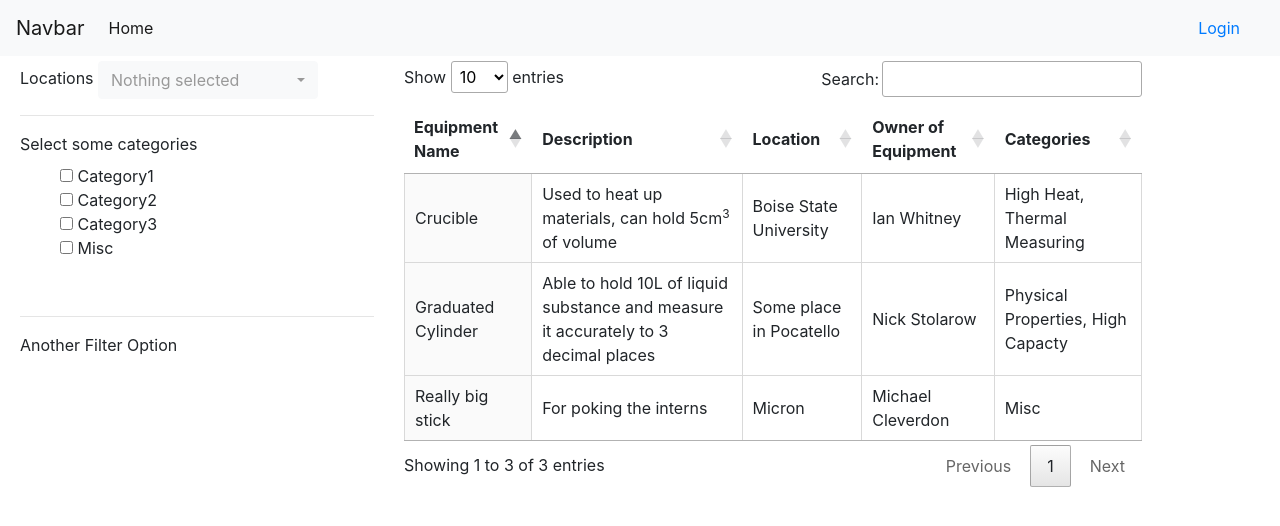
After one commit to cs481-ekh/f21-args-n-kwargs, a Django app: page /equipment/dataTable/ in a window 1280 px wide. The commit adds this page. Shown: the top 526 px of the page. Run offline with Django 3.2, Linux system fonts and the light colour scheme; some libraries are stand-ins or nearby versions.

Commit message:
michaelcleverdon Made the home page UI and added the login link to the home page. Added tons of libraries to be able to make everything work properly

```diff
--- a/WebSearchableEquipmentDatabase/WebSearchableEquipmentDatabase/settings.py
+++ b/WebSearchableEquipmentDatabase/WebSearchableEquipmentDatabase/settings.py
@@ -126,7 +126,9 @@ STATIC_URL = '/static/'
 MEDIA_URL = '/media/'
 MEDIA_ROOT = os.path.join(BASE_DIR, 'media')
 STATIC_ROOT = os.path.join(BASE_DIR, 'static')
-
+STATICFILES_DIRS = [
+    'equipment/static'
+]
 # Default primary key field type
 # https://docs.djangoproject.com/en/3.2/ref/settings/#default-auto-field
 
--- /dev/null
+++ b/WebSearchableEquipmentDatabase/equipment/static/dataTable/dataTable.css
@@ -0,0 +1,3 @@
+.filterList{
+    list-style: none;
+}
--- a/WebSearchableEquipmentDatabase/equipment/templates/equipment/base.html
+++ b/WebSearchableEquipmentDatabase/equipment/templates/equipment/base.html
@@ -3,7 +3,9 @@
 <head>
     <title>{% block title %} MS Equipment Database {% endblock %}</title>
     <meta charset="utf-8">
-    <link rel="stylesheet" href="https://maxcdn.bootstrapcdn.com/bootstrap/4.0.0/css/bootstrap.min.css" integrity="sha384-Gn5384xqQ1aoWXA+058RXPxPg6fy4IWvTNh0E263XmFcJlSAwiGgFAW/dAiS6JXm" crossorigin="anonymous">
+    <link rel="stylesheet" href="https://cdn.jsdelivr.net/npm/bootstrap@4.6.0/dist/css/bootstrap.min.css" integrity="sha384-B0vP5xmATw1+K9KRQjQERJvTumQW0nPEzvF6L/Z6nronJ3oUOFUFpCjEUQouq2+l" crossorigin="anonymous">
+    <script src="https://code.jquery.com/jquery-3.5.1.slim.min.js" integrity="sha384-DfXdz2htPH0lsSSs5nCTpuj/zy4C+OGpamoFVy38MVBnE+IbbVYUew+OrCXaRkfj" crossorigin="anonymous"></script>
+    <script src="https://cdn.jsdelivr.net/npm/bootstrap@4.6.0/dist/js/bootstrap.bundle.min.js" integrity="sha384-Piv4xVNRyMGpqkS2by6br4gNJ7DXjqk09RmUpJ8jgGtD7zP9yug3goQfGII0yAns" crossorigin="anonymous"></script>
     {% block cssLinks %}{% endblock %}
     {% block inlineCSS %}{% endblock %}
     {% block jsLinks %}{% endblock %}
@@ -16,11 +18,15 @@
             <span class="navbar-toggler-icon"></span>
           </button>
           <div class="collapse navbar-collapse" id="navbarNavAltMarkup">
-            <div class="navbar-nav">
-              <a class="nav-item nav-link active" href="#">Home <span class="sr-only">(current)</span></a>
-              <a class="nav-item nav-link" href="#">Features</a>
-              <a class="nav-item nav-link" href="#">Pricing</a>
-              <a class="nav-item nav-link disabled" href="#">Disabled</a>
+            <div class="navbar-nav mr-auto">
+                <a class="nav-item nav-link active" href="/equipment/dataTable">Home <span class="sr-only">(current)</span></a>
+            </div>
+            <div class="nav-item mr-sm-2">
+                {% if user.is_authenticated %}
+                    <a class="nav-item nav-link" style="text-align: right;" href="/logout">Logout</a>
+                {% else %}
+                    <a class="nav-item nav-link" style="text-align: right;" href="/login">Login</a>
+                {% endif %}
             </div>
           </div>
         </nav>
--- /dev/null
+++ b/WebSearchableEquipmentDatabase/equipment/templates/equipment/dataTable.html
@@ -0,0 +1,91 @@
+{% extends 'equipment/base.html' %}
+{% load static %}
+{% block cssLinks %}
+    <link rel="stylesheet" type="text/css" href="https://cdn.datatables.net/1.11.3/css/jquery.dataTables.css">
+    <link rel="stylesheet" href="https://cdn.jsdelivr.net/npm/bootstrap-select@1.13.14/dist/css/bootstrap-select.min.css">
+    <link rel="stylesheet" type="text/css" href="{% static "dataTable/dataTable.css" %}">
+{% endblock %}
+
+{% block jsLinks %}
+    <script src="https://ajax.googleapis.com/ajax/libs/jquery/3.6.0/jquery.min.js"></script>
+    <script src="https://cdnjs.cloudflare.com/ajax/libs/bootstrap-select/1.14.0-beta2/js/bootstrap-select.min.js" integrity="sha512-FHZVRMUW9FsXobt+ONiix6Z0tIkxvQfxtCSirkKc5Sb4TKHmqq1dZa8DphF0XqKb3ldLu/wgMa8mT6uXiLlRlw==" crossorigin="anonymous" referrerpolicy="no-referrer"></script>
+    <script>$.fn.selectpicker.Constructor.BootstrapVersion = "4.6.0"</script>
+    <script type="text/javascript" charset="utf8" src="https://cdn.datatables.net/1.11.3/js/jquery.dataTables.js"></script>
+{% endblock %}
+
+{% block content %}
+    <div class="container" style="margin: 5px; max-width: 90%;">
+        <div class="row">
+            <div id="filterContainer" class="col col-4">
+                <label>Locations</label>
+                <select id="locationPicker" data-live-search="true" multiple selected="-1">
+                    <option value="-1" disabled hidden>Select a location</option>
+                    <option>These options</option>
+                    <option>Will have to be</option>
+                    <option>Populated</option>
+                    <option>With Real Data</option>
+                </select>
+                <br><hr>
+                <label>Select some categories</label>
+                <ul class="filterList">
+
+                    {# TODO, make this work with real data #}
+                    <li><input type="checkbox" name="name1"> Category1</li>
+                    <li><input type="checkbox" name="name2"> Category2</li>
+                    <li><input type="checkbox" name="name3"> Category3</li>
+                    <li><input type="checkbox" name="name4"> Misc</li>
+                </ul>
+                <br><hr>
+                <label>Another Filter Option</label>
+
+            </div>
+            <div id="dataTableContainer" class="col col-8">
+                <table id="dataTable" class="hover cell-border order-column"> {# https://datatables.net/manual/styling/classes #}
+                    <thead>
+                        <tr>
+                            <!-- This will have to be populated at some point with real data, but for now this is just demo data-->
+                            <th>Equipment Name</th>
+                            <th>Description</th>
+                            <th>Location</th>
+                            <th>Owner of Equipment</th>
+                            <th>Categories</th>
+                        </tr>
+                    </thead>
+                    <tbody>
+                        {# TODO {% foreach %}..... do stuff #}
+                        <tr>
+                            <td>Crucible</td>
+                            <td>Used to heat up materials, can hold 5cm<sup>3</sup> of volume</td>
+                            <td>Boise State University</td>
+                            <td>Ian Whitney</td>
+                            <td>High Heat, Thermal Measuring</td>
+                        </tr>
+                        <tr>
+                            <td>Graduated Cylinder</td>
+                            <td>Able to hold 10L of liquid substance and measure it accurately to 3 decimal places</td>
+                            <td>Some place in Pocatello</td>
+                            <td>Nick Stolarow</td>
+                            <td>Physical Properties, High Capacty</td>
+                        </tr>
+                        <tr>
+                            <td>Really big stick</td>
+                            <td>For poking the interns</td>
+                            <td>Micron</td>
+                            <td>Michael Cleverdon</td>
+                            <td>Misc</td>
+                        </tr>
+                    </tbody>
+                </table>
+            </div>
+        </div>
+    </div>
+{% endblock %}
+
+{% block inlineJS %}
+    <script>
+        $(function(){
+           $('#dataTable').DataTable();
+           $('#locationPicker').selectpicker();
+        });
+    </script>
+{% endblock %}
--- a/WebSearchableEquipmentDatabase/equipment/urls.py
+++ b/WebSearchableEquipmentDatabase/equipment/urls.py
@@ -2,7 +2,8 @@ from django.urls import path
 from . import views
 
 urlpatterns = [
-    path('base/', views.index)
+    path('base/', views.index),
+    path('dataTable/', views.dataTable)
 
 
 ]
--- a/WebSearchableEquipmentDatabase/equipment/views.py
+++ b/WebSearchableEquipmentDatabase/equipment/views.py
@@ -3,3 +3,6 @@ from django.shortcuts import render
 
 def index(request):
     return render(request, 'equipment/base.html')
+
+def dataTable(request):
+    return render(request, 'equipment/dataTable.html')
```
